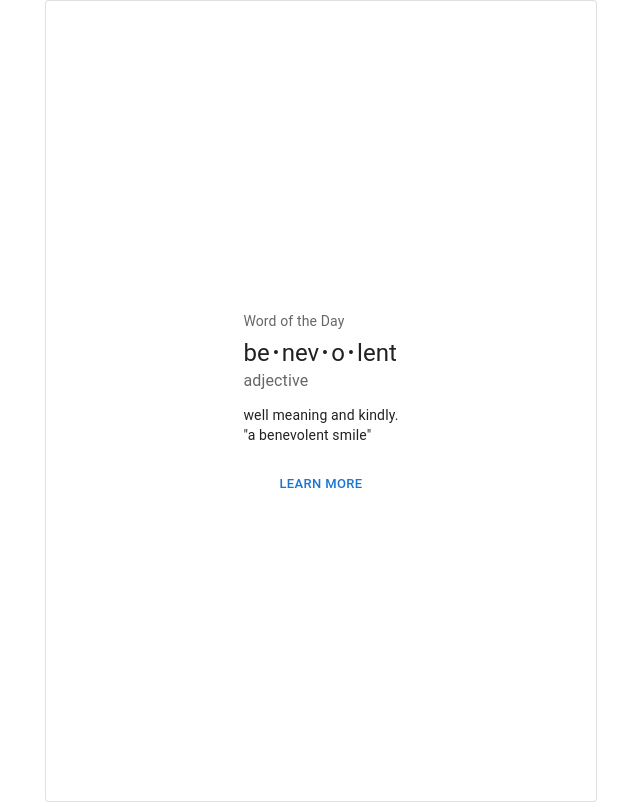
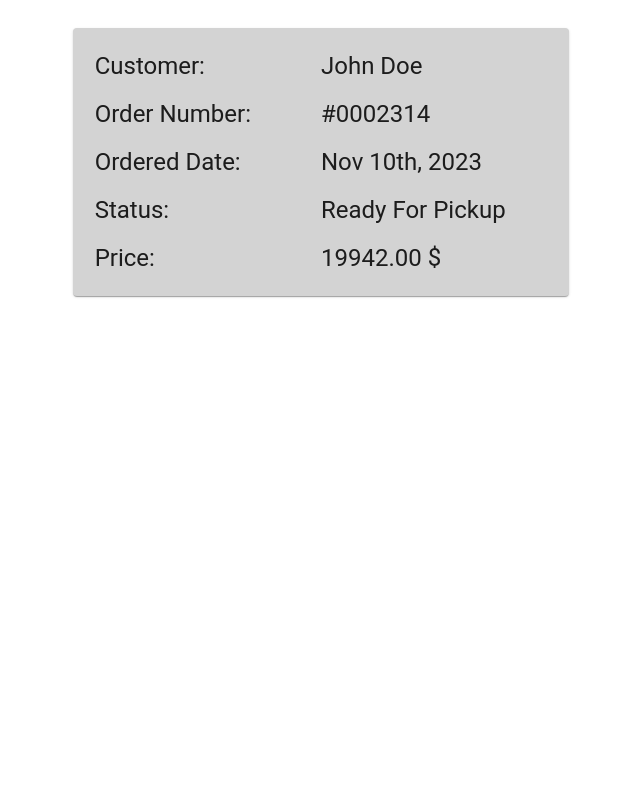
Before and after one commit to KaDujmic/Auto-Parts-Store, a React (Create React App) app in the folder client/: page /order in a window 1280 px wide. Shown: the whole page, without its empty margins (319-959 px from the left). Built offline with nearby package versions, Linux system fonts and the light colour scheme.

Commit message:
#0037 Create basic layout for order component

```diff
--- a/client/src/components/Order.jsx
+++ b/client/src/components/Order.jsx
@@ -1,58 +1,80 @@
 import * as React from 'react';
+import Paper from '@mui/material/Paper';
 import Box from '@mui/material/Box';
 import Card from '@mui/material/Card';
 import CardActions from '@mui/material/CardActions';
 import CardContent from '@mui/material/CardContent';
 import Button from '@mui/material/Button';
 import Typography from '@mui/material/Typography';
-import Grid from '@material-ui/core/Grid';
-
-const bull = (
-  <Box
-    component="span"
-    sx={{ display: 'inline-block', mx: '2px', transform: 'scale(0.8)' }}
-  >
-    •
-  </Box>
-);
+import Grid from '@mui/material/Grid';
 
 const card = (
-  <React.Fragment>
+  <>
+    <Paper
+      sx={{
+        p: 2,
+        margin: '5%',
+        padding: '4%',
+        maxWidth: 500,
+        backgroundColor: '#d3d3d3',
+        flexGrow: 1,
+      }}
+    >
       <Grid
           container
-      spacing={0}
+          spacing={2}
           direction="column"
           alignItems="center"
           justify="center"
-      style={{ minHeight: '100vh' }}
+          sx={8}
       >
-      <CardContent>
-        <Typography sx={{ fontSize: 14 }} color="text.secondary" gutterBottom>
-          Word of the Day
-        </Typography>
-        <Typography variant="h5" component="div">
-          be{bull}nev{bull}o{bull}lent
-        </Typography>
-        <Typography sx={{ mb: 1.5 }} color="text.secondary">
-          adjective
-        </Typography>
-        <Typography variant="body2">
-          well meaning and kindly.
-          <br />
-          {'"a benevolent smile"'}
-        </Typography>
-      </CardContent>
-      <CardActions>
-        <Button size="small">Learn More</Button>
-      </CardActions>
+        <Grid item xs={12} container>
+          <Grid item xs={6} alignContent="center">
+            <Typography variant='h5'>Customer:</Typography>
           </Grid>
-  </React.Fragment>
+          <Grid item xs={6}>
+            <Typography variant='h5'>John Doe</Typography>
+          </Grid>
+        </Grid>
+        <Grid item xs={12} container>
+          <Grid item xs={6} alignContent="center">
+            <Typography variant='h5'>Order Number:</Typography>
+          </Grid>
+          <Grid item xs={6}>
+            <Typography variant='h5'>#0002314</Typography>
+          </Grid>
+        </Grid>
+        <Grid item xs={12} container>
+          <Grid item xs={6} alignContent="center">
+            <Typography variant='h5'>Ordered Date:</Typography>
+          </Grid>
+          <Grid item xs={6}>
+            <Typography variant='h5'>Nov 10th, 2023</Typography>
+          </Grid>
+        </Grid>
+        <Grid item xs={12} container>
+          <Grid item xs={6} alignContent="center">
+            <Typography variant='h5'>Status:</Typography>
+          </Grid>
+          <Grid item xs={6}>
+            <Typography variant='h5'>Ready For Pickup</Typography>
+          </Grid>
+        </Grid>
+        <Grid item xs={12} container>
+          <Grid item xs={6} alignContent="center">
+            <Typography variant='h5'>Price:</Typography>
+          </Grid>
+          <Grid item xs={6}>
+            <Typography variant='h5'>19942.00 $</Typography>
+          </Grid>
+        </Grid>
+      </Grid>
+    </Paper>
+  </>
 );
 
 export default function OutlinedCard() {
   return (
-    <Box sx={{ minWidth: 275 }}>
-      <Card variant="outlined">{card}</Card>
-    </Box>
+      card
   );
 }
```
Lines whose indentation alone changed are shown as unchanged.
